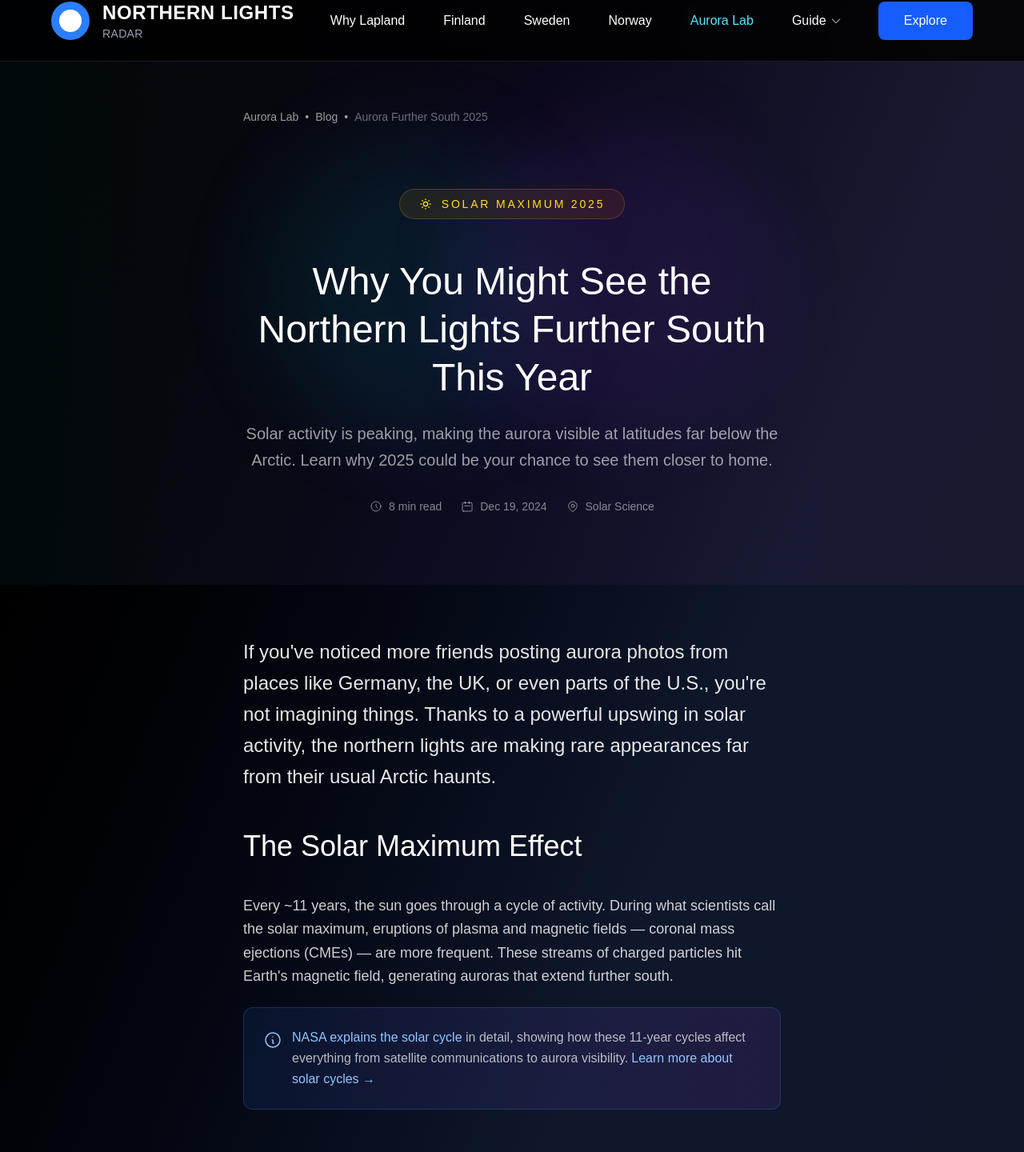
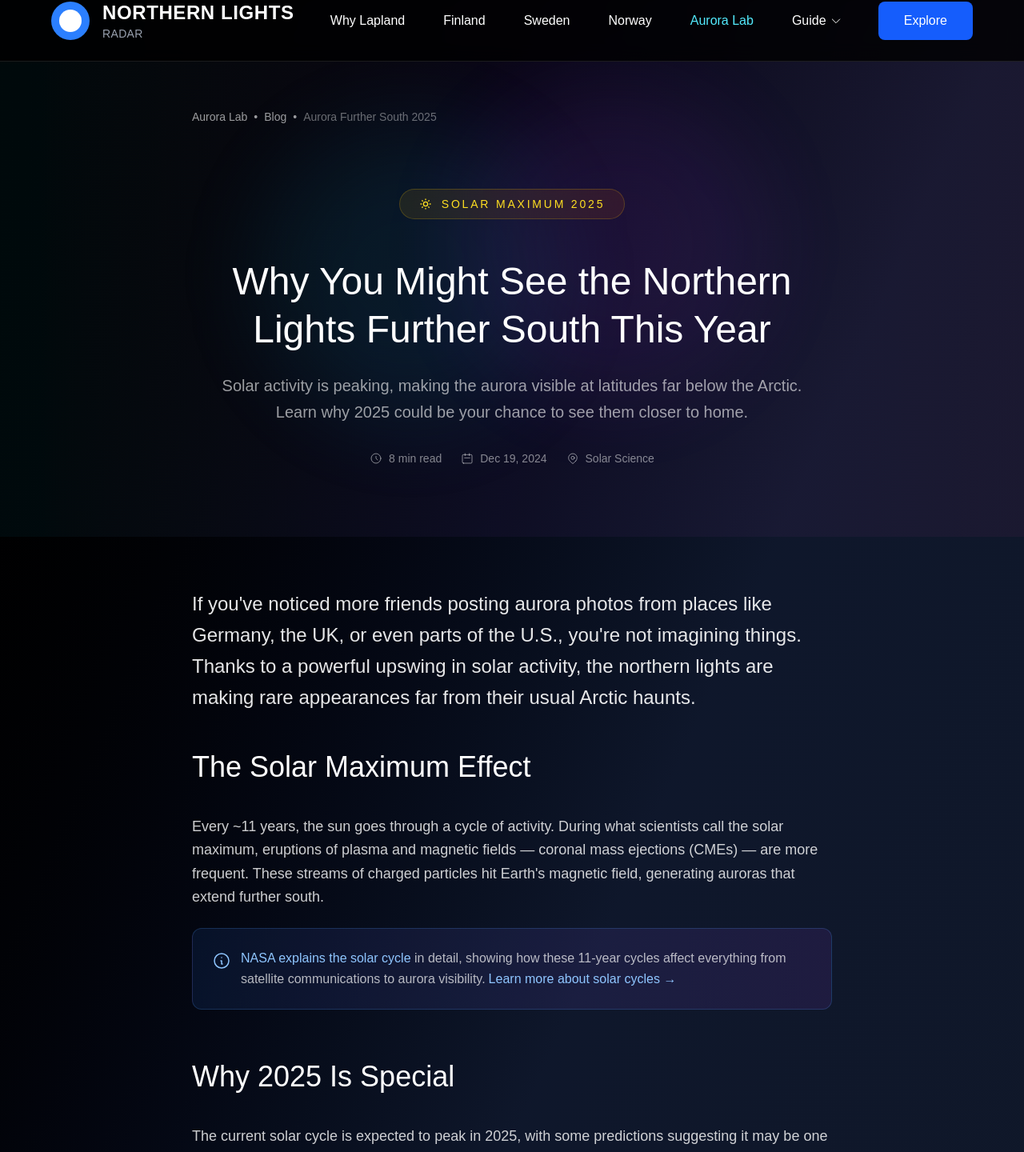
Before and after one commit to kirkkis-pixel/northern-lights-radar, a Next.js app: page /aurora-lab/blog/aurora-further-south-2025 in a window 1280 px wide. Shown: the part 24-1464 px from the top of the page at 80% size. Built offline with nearby package versions, Linux system fonts and the light colour scheme.

Commit message:
Revert Aurora Lab article column width to previous size
- Change column width back from max-w-3xl to max-w-4xl
- Restore better reading experience with wider content area
- Keep tight header to content spacing (mb-2)
- Maintain optimal layout balance with previous column width

```diff
--- a/src/app/aurora-lab/blog/aurora-further-south-2025/page.tsx
+++ b/src/app/aurora-lab/blog/aurora-further-south-2025/page.tsx
@@ -101,7 +101,7 @@
           <div className="absolute bottom-1/4 right-1/4 w-96 h-96 bg-purple-500/10 rounded-full blur-3xl animate-pulse" style={{animationDelay: '2s'}}></div>
         </div>
 
-        <div className="max-w-3xl mx-auto px-12 relative z-10">
+        <div className="max-w-4xl mx-auto px-12 relative z-10">
           {/* Breadcrumb */}
           <div className="flex items-center space-x-2 text-sm text-white/60 mb-20">
             <Link href="/aurora-lab" className="hover:text-cyan-300 transition-colors">Aurora Lab</Link>
@@ -155,7 +155,7 @@
 
       {/* Article Content */}
       <div className="py-16">
-        <div className="max-w-3xl mx-auto px-12">
+        <div className="max-w-4xl mx-auto px-12">
           <article className="prose prose-lg prose-invert max-w-none">
             {/* Lead Paragraph */}
             <div className="mb-12">
```
